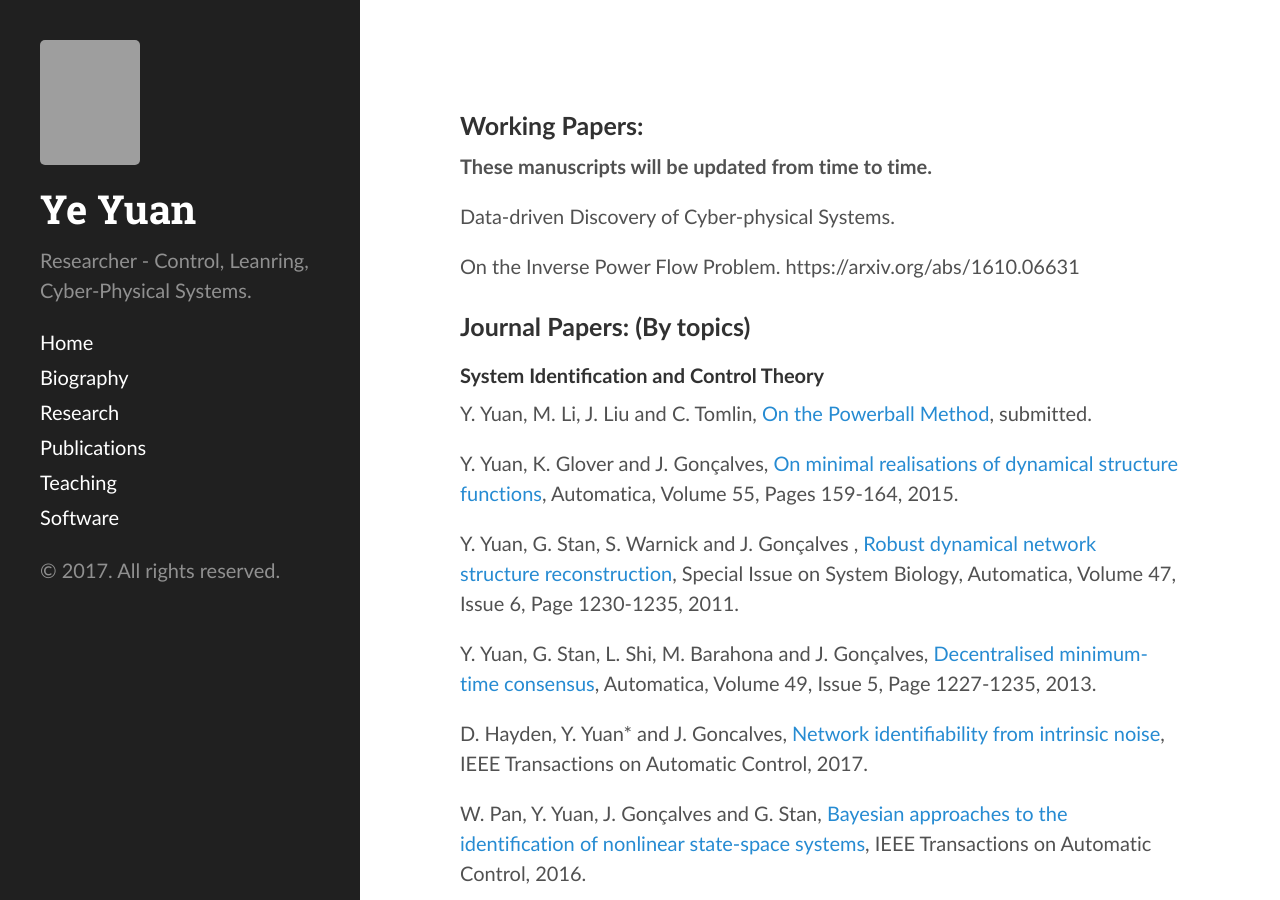
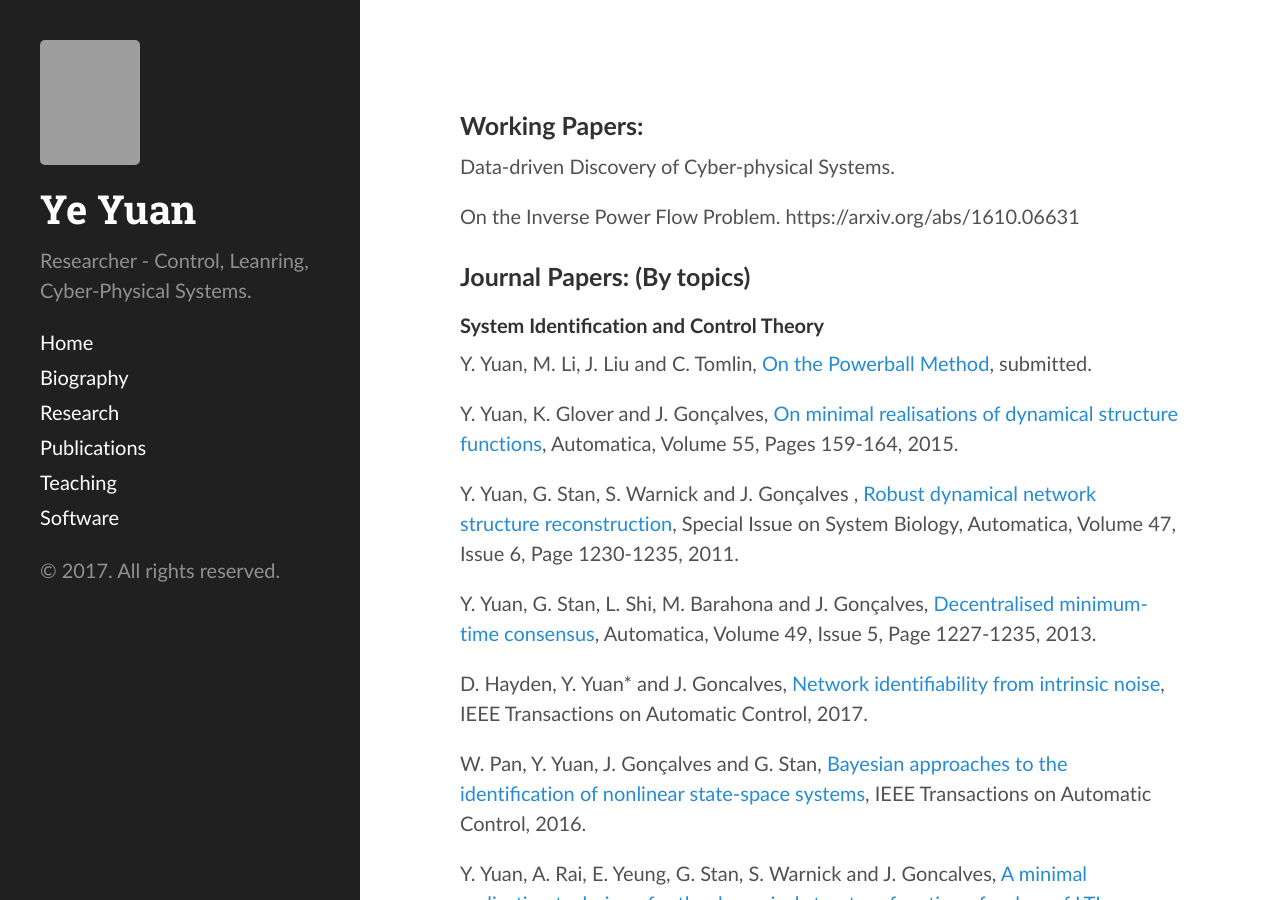
Before and after one commit to yy311/yy311.github.io, a Jekyll site: the page built from publication.md, in a window 1280 px wide and 900 px high. Built offline with Jekyll 4.4.1, drawn with Linux system fonts in a browser that asks for light colours; grey boxes are pictures that could not be loaded.

Commit message:
Update publication.md

```diff
--- a/publication.md
+++ b/publication.md
@@ -3,8 +3,6 @@ layout: page
 ---
 
 <h3>Working Papers:</h3>
-
-<b>These manuscripts will be updated from time to time. </b>
 
 Data-driven Discovery of Cyber-physical Systems.
 
```
